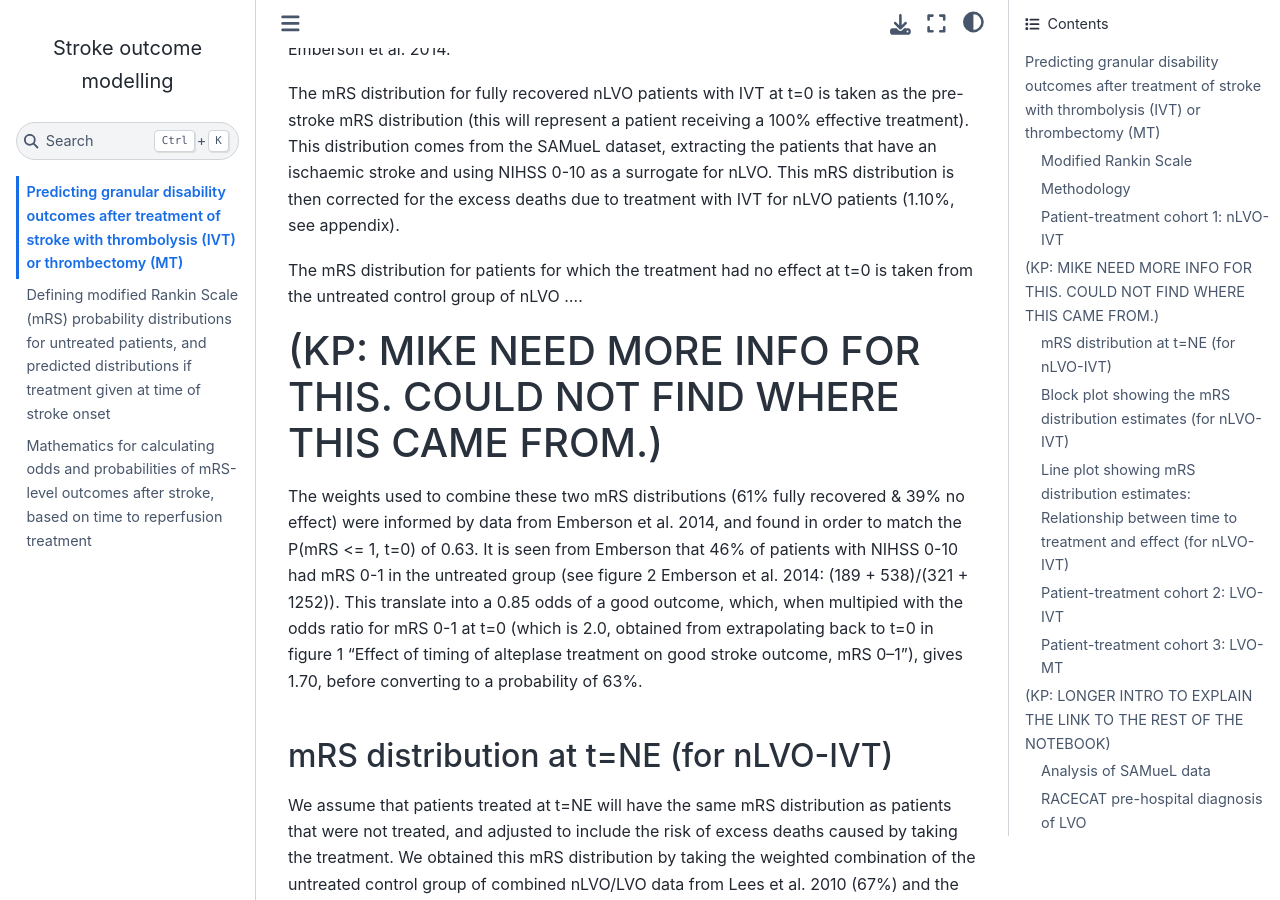
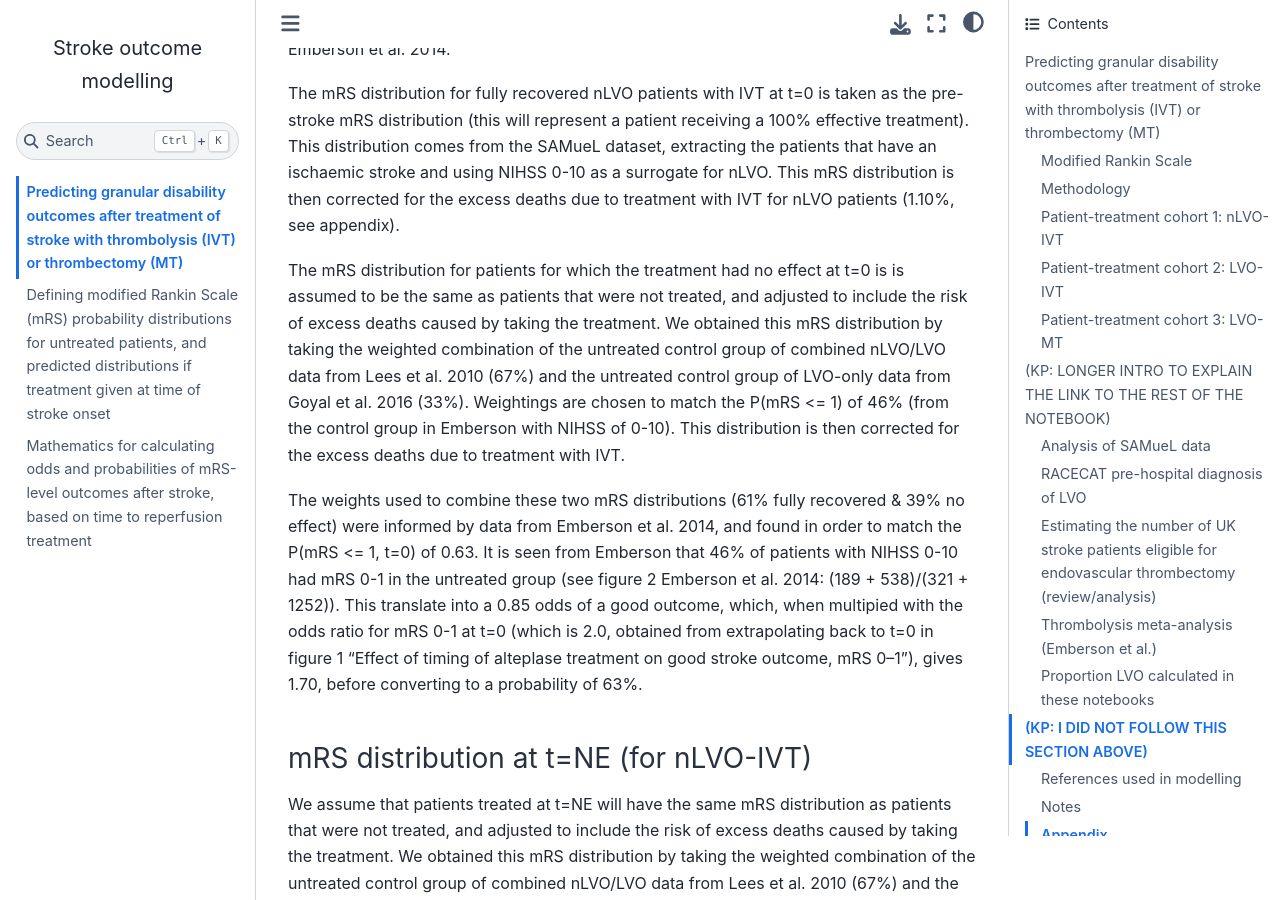
Before and after one commit to samuel-book/stroke_outcome, a Jupyter Book: the page built from intro.md, in a window 1280 px wide and 900 px high, scrolled down 3125 px. Built offline with Jupyter Book 1.0.4 settings and Sphinx 7.4.7 and the Sphinx Book theme 1.1.4, drawn with Linux system fonts in a browser that asks for light colours.

Commit message:
EDIT: remove one of the notes for Mike to look at

```diff
--- a/intro.md
+++ b/intro.md
@@ -50,8 +50,7 @@
 
 The mRS distribution for fully recovered nLVO patients with IVT at t=0 is taken as the pre-stroke mRS distribution (this will represent a patient receiving a 100% effective treatment). This distribution comes from the SAMueL dataset, extracting the patients that have an ischaemic stroke and using NIHSS 0-10 as a surrogate for nLVO. This mRS distribution is then corrected for the excess deaths due to treatment with IVT for nLVO patients (1.10%, see appendix).
 
-The mRS distribution for patients for which the treatment had no effect at t=0 is taken from the untreated control group of nLVO ....
-# (KP: MIKE NEED MORE INFO FOR THIS. COULD NOT FIND WHERE THIS CAME FROM.)
+The mRS distribution for patients for which the treatment had no effect at t=0 is is assumed to be the same as patients that were not treated, and adjusted to include the risk of excess deaths caused by taking the treatment. We obtained this mRS distribution by taking the weighted combination of the untreated control group of combined nLVO/LVO data from Lees et al. 2010 (67%) and the untreated control group of LVO-only data from Goyal et al. 2016 (33%). Weightings are chosen to match the P(mRS <= 1) of 46% (from the control group in Emberson with NIHSS of 0-10). This distribution is then corrected for the excess deaths due to treatment with IVT.
 
 The weights used to combine these two mRS distributions (61% fully recovered & 39% no effect) were informed by data from Emberson et al. 2014, and found in order to match the P(mRS <= 1, t=0) of 0.63. It is seen from Emberson that 46% of patients with NIHSS 0-10 had mRS 0-1 in the untreated group (see figure 2 Emberson et al. 2014: (189 + 538)/(321 + 1252)). This translate into a 0.85 odds of a good outcome, which, when multipied with the odds ratio for mRS 0-1 at t=0 (which is 2.0, obtained from extrapolating back to t=0 in figure 1 "Effect of timing of alteplase treatment on good stroke outcome, mRS 0–1"), gives 1.70, before converting to a probability of 63%.
 
```
